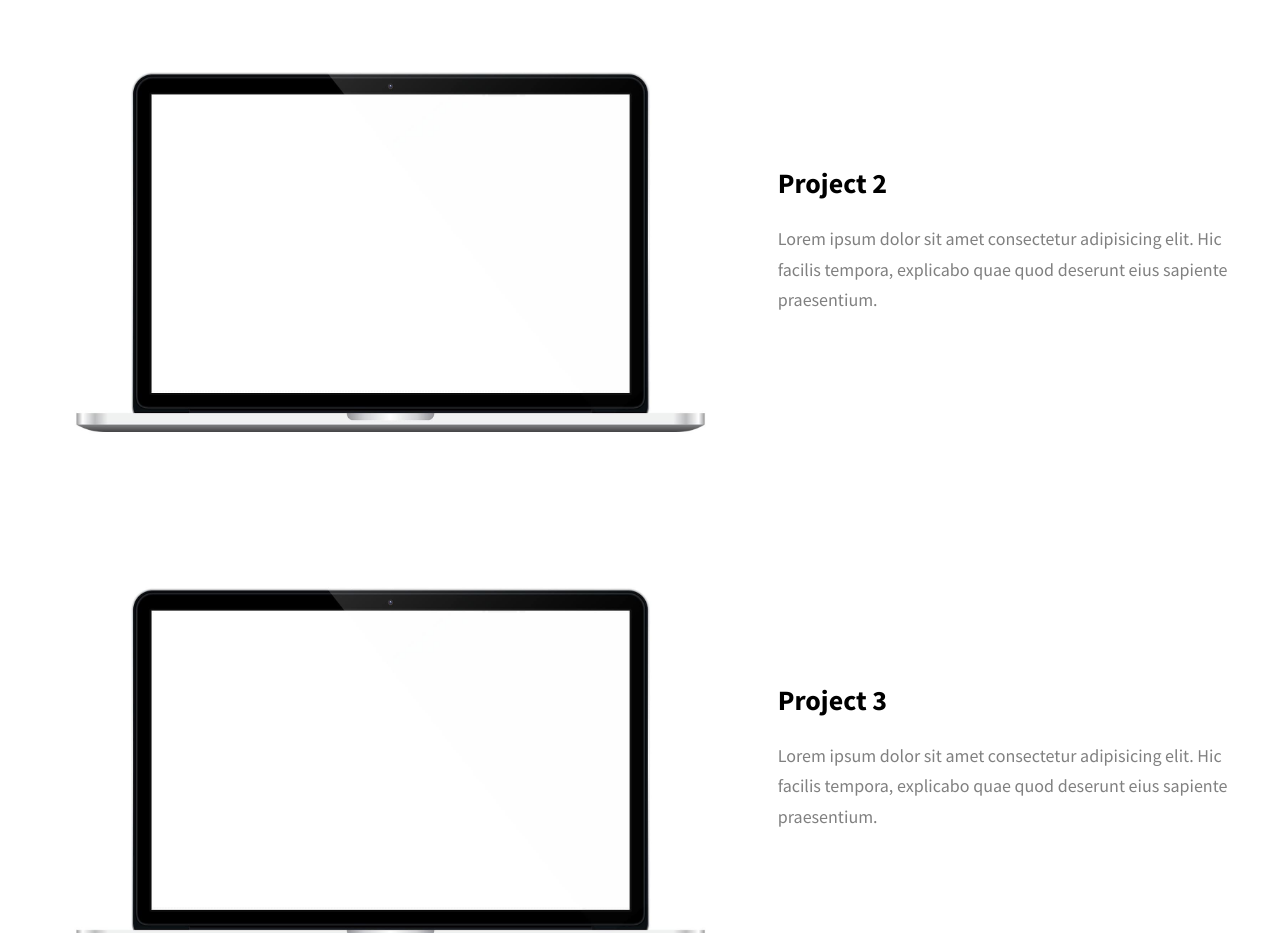
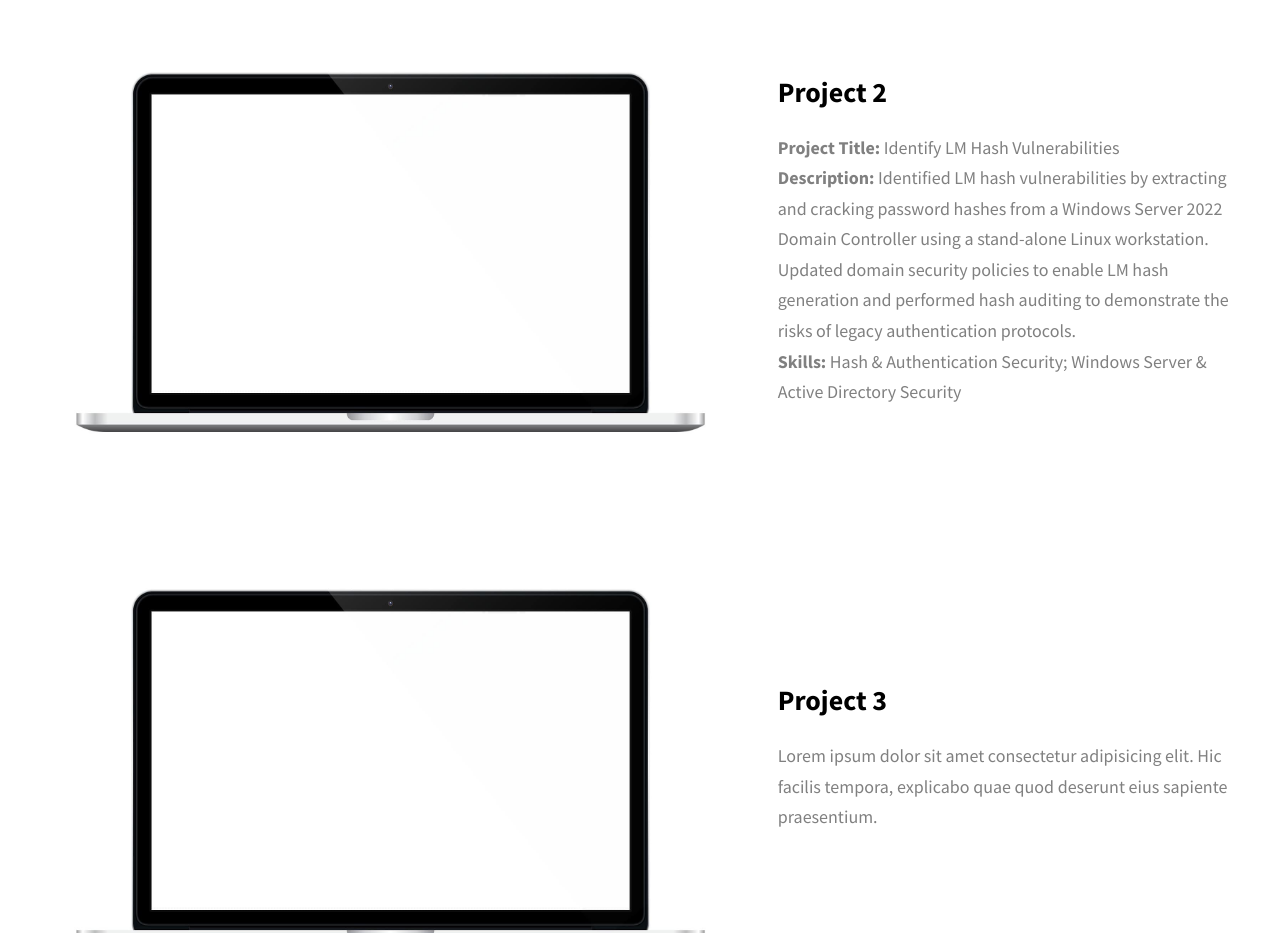
Before and after one commit to j-espinoza-2025/portfolio, a website: page index.html in a window 1280 px wide. Shown: the part 2680-3613 px from the top of the page. Drawn offline with Linux system fonts and the light colour scheme.

Commit message:
Update portfolio with Joyce Espinoza details and new professional description

```diff
--- a/index.html
+++ b/index.html
@@ -209,11 +209,13 @@
             </div>
             <div class="projects__row-content">
               <h3 class="projects__row-content-title">Project 2</h3>
-              <p class="projects__row-content-desc">
-                Lorem ipsum dolor sit amet consectetur adipisicing elit. Hic
-                facilis tempora, explicabo quae quod deserunt eius sapiente
-                praesentium.
-              </p>
+              <div class="projects__row-content-desc">
+                <ul class="projects__bullets">
+                  <li><strong>Project Title:</strong> Identify LM Hash Vulnerabilities</li>
+                  <li><strong>Description:</strong> Identified LM hash vulnerabilities by extracting and cracking password hashes from a Windows Server 2022 Domain Controller using a stand-alone Linux workstation. Updated domain security policies to enable LM hash generation and performed hash auditing to demonstrate the risks of legacy authentication protocols.</li>
+                  <li><strong>Skills:</strong> Hash &amp; Authentication Security; Windows Server &amp; Active Directory Security</li>
+                </ul>
+              </div>
             </div>
           </div>
           <div class="projects__row">
```
